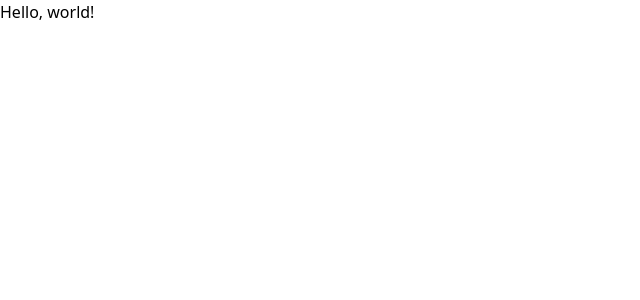
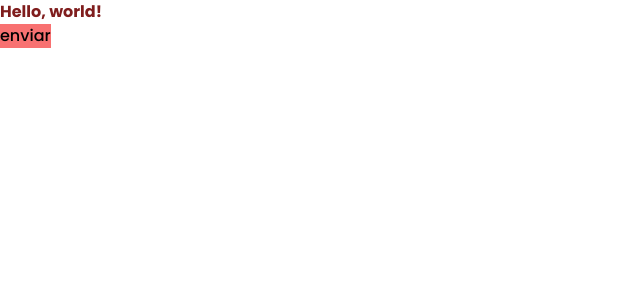
Before and after one commit to IasmimCristina/UI-Twitter-Storybook, a React (Vite) app in the folder project-twitter-home-feed/: page / in a window 1280 px wide. Shown: the top 300 px of the page, without its empty margins (0-640 px from the left). Built offline with nearby package versions, Linux system fonts and the light colour scheme.

Commit message:
Adição da fonte do projeto.

```diff
--- a/project-twitter-home-feed/index.html
+++ b/project-twitter-home-feed/index.html
@@ -1,13 +1,21 @@
 <!DOCTYPE html>
 <html lang="en">
+
 <head>
   <meta charset="UTF-8" />
-    <link rel="icon" type="image/svg+xml" href="/vite.svg" />
+  <link rel="preconnect" href="https://fonts.googleapis.com">
+  <link rel="preconnect" href="https://fonts.gstatic.com" crossorigin>
   <meta name="viewport" content="width=device-width, initial-scale=1.0" />
-    <title>Vite + React + TS</title>
+
+  <!-- Font do projeto -->
+  <link href="https://fonts.googleapis.com/css2?family=Poppins:wght@500;700&display=swap" rel="stylesheet">
+  <!-- ---------------------------- -->
+  <title>Home - Feed</title>
 </head>
+
 <body>
   <div id="root"></div>
   <script type="module" src="/src/main.tsx"></script>
 </body>
+
 </html>
--- a/project-twitter-home-feed/src/App.tsx
+++ b/project-twitter-home-feed/src/App.tsx
@@ -4,6 +4,12 @@ import './styles/global.css';
 export function App() {
 
   return (
-    <h1> Hello, world!</h1>
+    <>
+      <h1 className='font-bold text-red-900'> Hello, world!</h1>
+
+      <button className='bg-red-400 hover:bg-white'>
+        enviar
+      </button>
+    </>
   )
 }
--- a/project-twitter-home-feed/tailwind.config.cjs
+++ b/project-twitter-home-feed/tailwind.config.cjs
@@ -4,7 +4,11 @@ module.exports = {
     './src/**/*.tsx',
   ],
   theme: {
-    extend: {},
+    extend: {
+      fontFamily: {
+        sans: 'Poppins, sans-serif',
+      },
+    },
   },
   plugins: [],
 }
```
Lines whose indentation alone changed are shown as unchanged.
